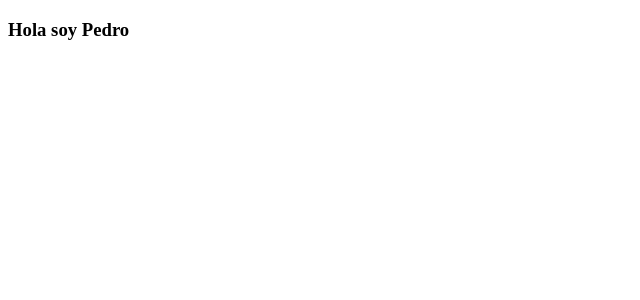
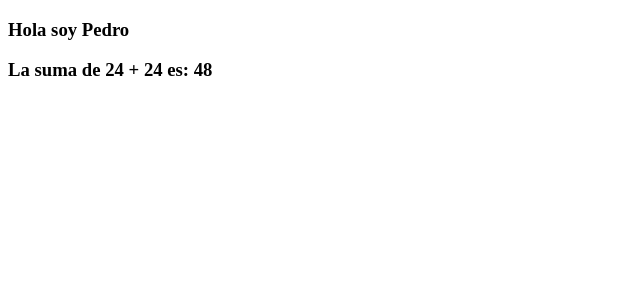
Before and after one commit to luis-alvarez1/training-angular-dev-team, an Angular app: page / in a window 1280 px wide. Shown: the top 300 px of the page, without its empty margins (0-640 px from the left). Built offline with nearby package versions, Linux system fonts and the light colour scheme.

Commit message:
Mostrar valores y resultado por pantalla

```diff
--- a/src/app/app.component.html
+++ b/src/app/app.component.html
@@ -1,6 +1,7 @@
 <div class="container mt-4">
     <div class="row">
        <h3>Hola soy {{nombre}}</h3>
+       <h3>La suma de 24 + 24 es: {{getSuma(24, 24)}}</h3>
     </div>
 
 </div>
```
